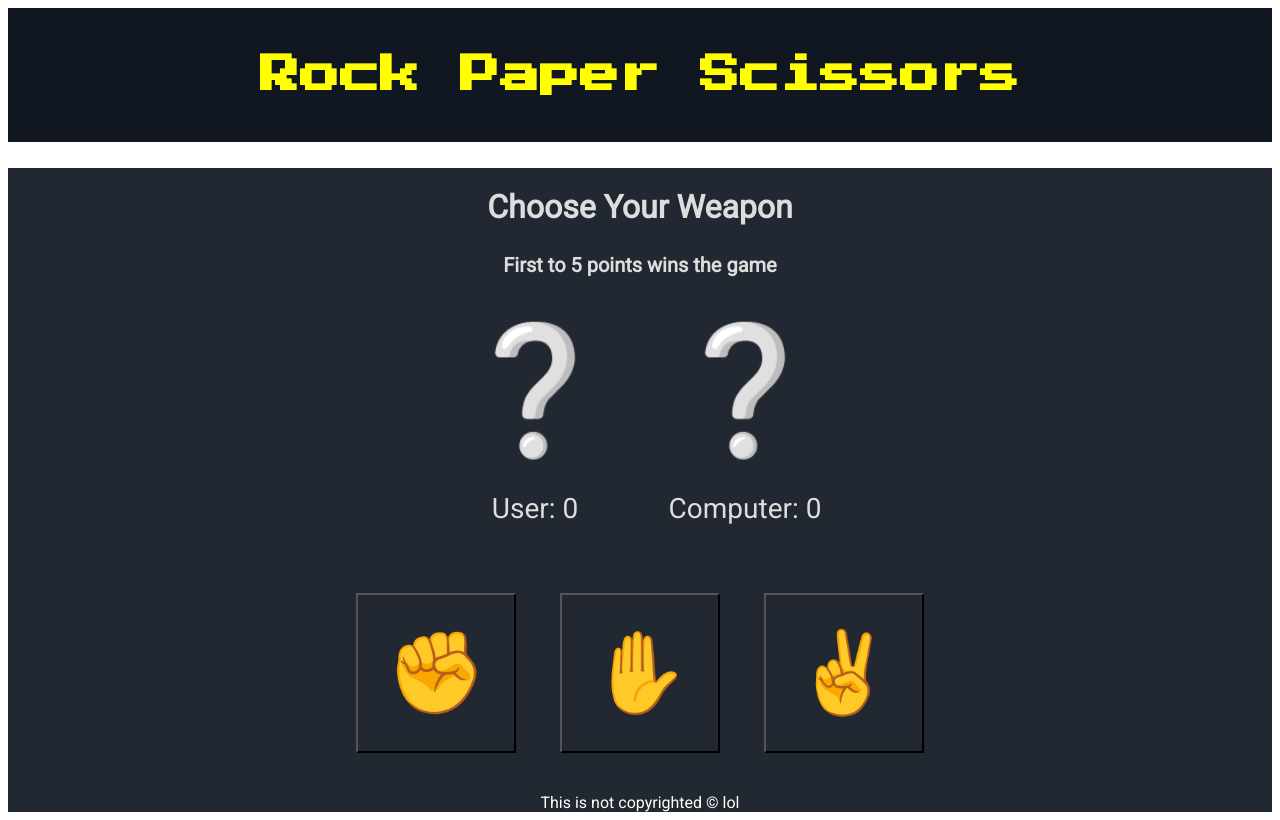
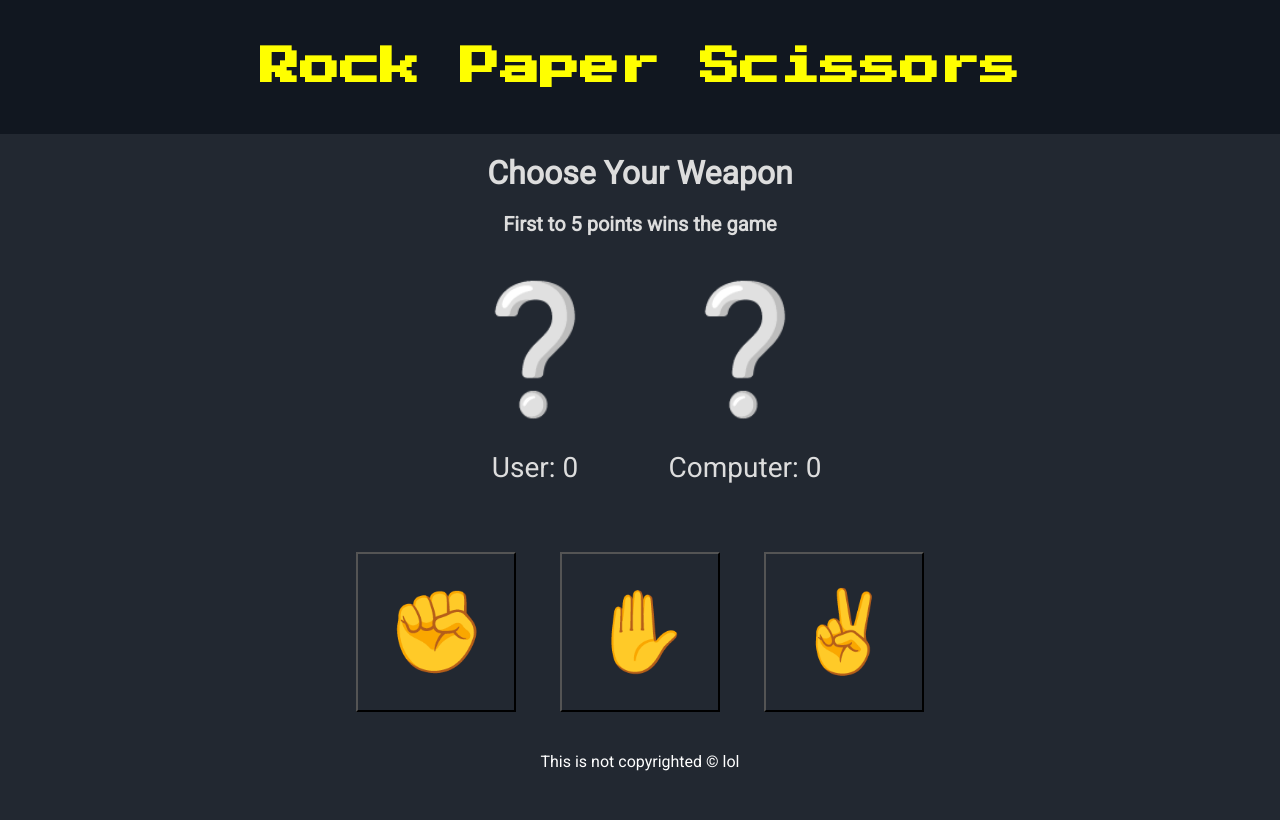
Before and after one commit to jamieolsen12/odin-rock-paper-scissors, a plain HTML site: page index.html in a window 1280 px wide. Drawn offline with Linux system fonts and the light colour scheme.

Commit message:
remove margin whitespace

```diff
--- a/styles.css
+++ b/styles.css
@@ -1,3 +1,8 @@
+
+body {
+    margin: 0;
+    background-color:  #222831;
+}
 
 
 header {
@@ -20,6 +25,8 @@ main {
 h2 {
     padding-top: 20px;
     font-size: 32px;
+    margin-block-start: 0;
+    margin-block-end: 0;
 }
 
 h3 {
```
